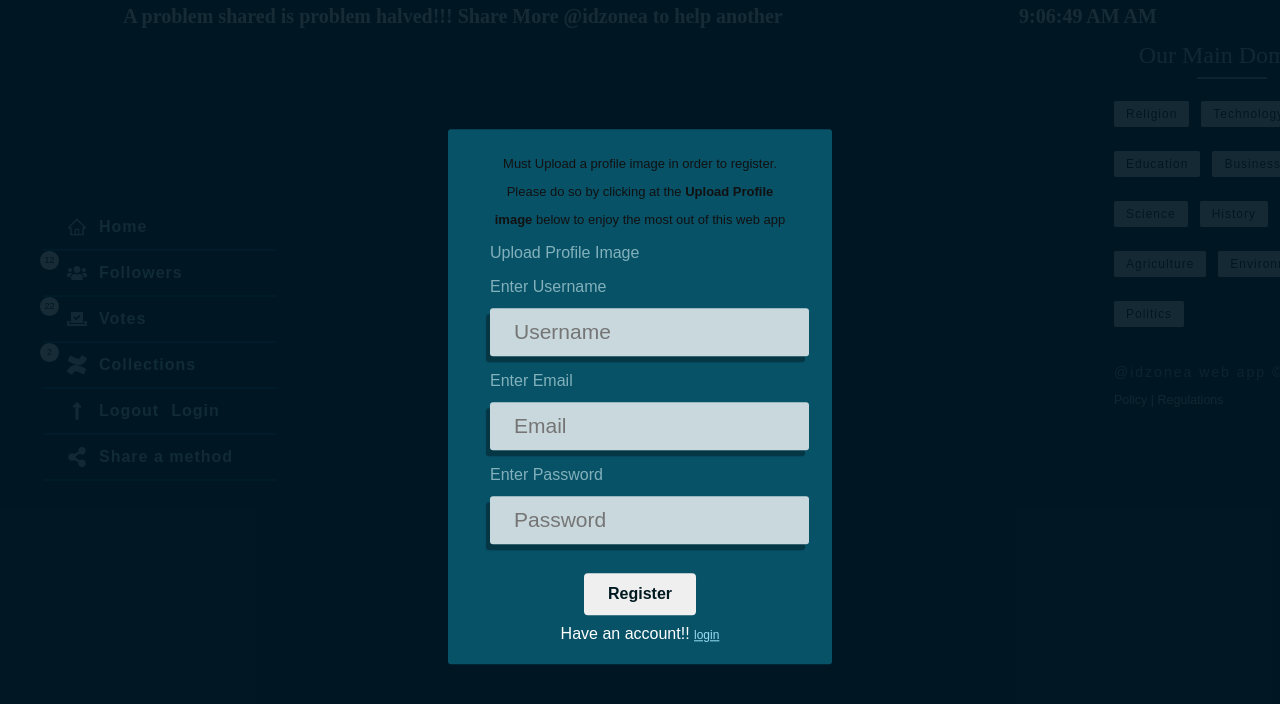
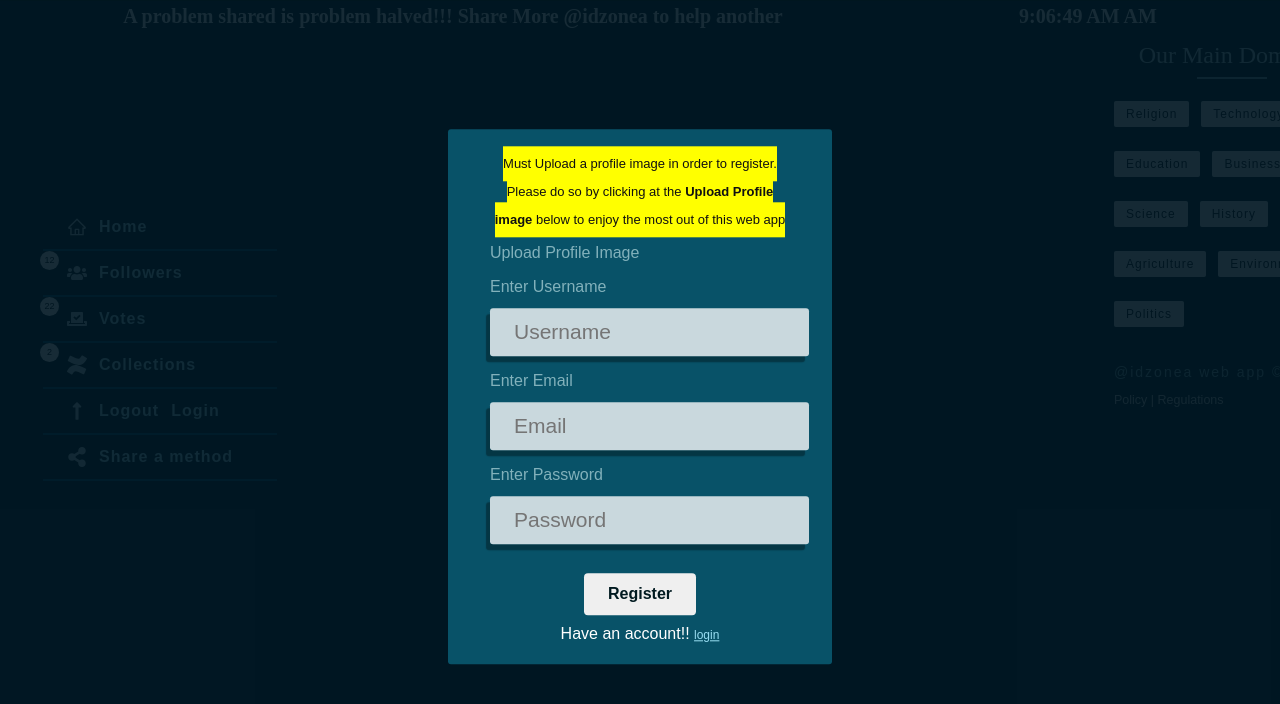
Before and after one commit to Bonfas-68/clientDemo, a React (Vite) app: page / in a window 1280 px wide. Shown: the top 704 px of the page. Built offline with nearby package versions, Linux system fonts and the light colour scheme; no server answers.

Commit message:
Update Register.jsx

```diff
--- a/src/homePages/Register.jsx
+++ b/src/homePages/Register.jsx
@@ -56,7 +56,7 @@ const Register = ({ setToggleLogin }) => {
   const spanStyles = {
         color: "#111",
     padding: "1rem 0",
-    backgroundBcolor: "yellow",
+    backgroundColor: "yellow",
     textAlign: "justify",
     fontSize: "13px",
     lineHeight: "28px"
```
